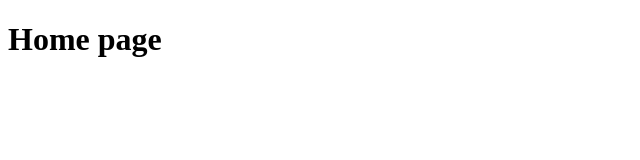
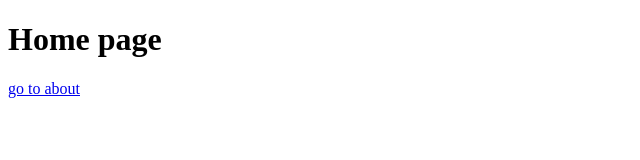
Before and after one commit to Namratawaje20/learning-git, a plain HTML site: page index.html in a window 1280 px wide. Shown: the full height of the page, 0-640 px from the left. Drawn offline with Linux system fonts and the light colour scheme.

Commit message:
about page link added

```diff
--- a/index.html
+++ b/index.html
@@ -7,5 +7,11 @@
 </head>
 <body>
     <h1>Home page</h1>
+
+    <a href="about.html">
+        go to about
+    </a>
+
+
 </body>
 </html>
```
